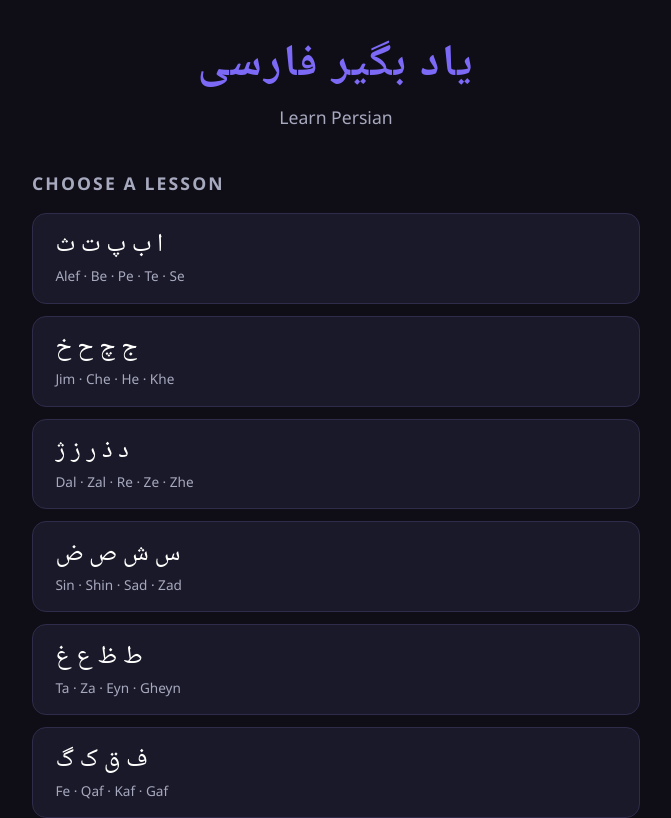
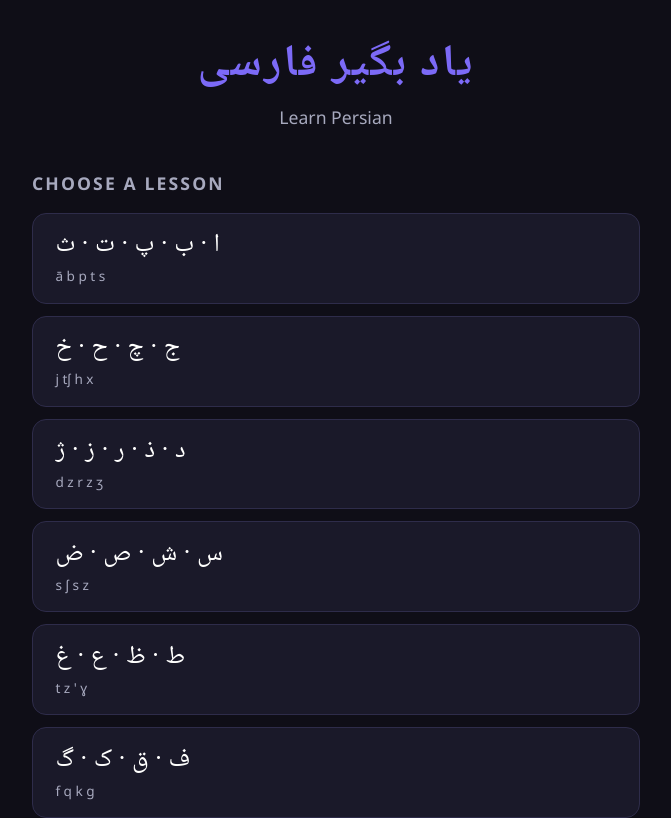
Before and after one commit to maxblock/learn-persian, a React (Vite) app: page / in a window 1280 px wide. Shown: the top 818 px of the page, without its empty margins (304-975 px from the left). Built offline with nearby package versions, Linux system fonts and the light colour scheme.

Commit message:
Generate lesson names from letters

```diff
--- a/src/data/lessons.js
+++ b/src/data/lessons.ts
@@ -45,57 +45,71 @@ export const ALPHABET = [
   { persian: 'ی', name: 'Ye',     roman: 'y' },
 ]
 
-export const LESSONS = [
-  {
+export interface Lesson {
+  id: string
+  title: string
+  description: string
+  letterKeys: string[]
+}
+
+export class LetterLesson implements Lesson {
+  id: string
+  title: string
+  description: string
+  letterKeys: string[]
+
+  constructor({ id, letterKeys }: { id: string; letterKeys: string[] }) {
+    this.id = id
+    this.title = letterKeys.join(' · ')
+    this.description = letterKeys.map(getLetter).map((l) => l!.roman).join(' ')
+    this.letterKeys = letterKeys
+  }
+}
+
+export const LESSONS: Lesson[] = [
+  new LetterLesson({
     id: 'lesson-1',
-    title: 'ا ب پ ت ث',
-    description: 'Alef · Be · Pe · Te · Se',
     letterKeys: ['ا', 'ب', 'پ', 'ت', 'ث'],
-  },
-  {
+  }),
+  new LetterLesson({
     id: 'lesson-2',
-    title: 'ج چ ح خ',
-    description: 'Jim · Che · He · Khe',
     letterKeys: ['ج', 'چ', 'ح', 'خ'],
-  },
-  {
+  }),
+  new LetterLesson({
     id: 'lesson-3',
-    title: 'د ذ ر ز ژ',
-    description: 'Dal · Zal · Re · Ze · Zhe',
     letterKeys: ['د', 'ذ', 'ر', 'ز', 'ژ'],
-  },
-  {
+  }),
+  new LetterLesson({
     id: 'lesson-4',
-    title: 'س ش ص ض',
-    description: 'Sin · Shin · Sad · Zad',
     letterKeys: ['س', 'ش', 'ص', 'ض'],
-  },
-  {
+  }),
+  new LetterLesson({
     id: 'lesson-5',
-    title: 'ط ظ ع غ',
-    description: 'Ta · Za · Eyn · Gheyn',
     letterKeys: ['ط', 'ظ', 'ع', 'غ'],
-  },
-  {
+  }),
+  new LetterLesson({
     id: 'lesson-6',
-    title: 'ف ق ک گ',
-    description: 'Fe · Qaf · Kaf · Gaf',
     letterKeys: ['ف', 'ق', 'ک', 'گ'],
-  },
-  {
+  }),
+  new LetterLesson({
     id: 'lesson-7',
-    title: 'ل م ن و ه ی',
-    description: 'Lam · Mim · Nun · Vav · He · Ye',
     letterKeys: ['ل', 'م', 'ن', 'و', 'ه', 'ی'],
-  },
+  }),
 ]
 
 /** Return the full letter object for a given Persian character. */
-export function getLetter(persian) {
+export function getLetter(persian: string) {
   return ALPHABET.find((l) => l.persian === persian)
 }
 
+/** Return the romanisation alternatives for a given set of lessons. */
+export function getRomanAlternativesFromLessons(...lessons: Lesson[]) {
+  const letters = lessons.flatMap((lesson) => getLessonLetters(lesson))
+  const romanSet = new Set(letters.map((l) => l!.roman))
+  return Array.from(romanSet)
+}
+
 /** Return the letters for a given lesson. */
-export function getLessonLetters(lesson) {
+export function getLessonLetters(lesson: Lesson) {
   return lesson.letterKeys.map(getLetter)
 }
--- a/src/pages/LandingPage.jsx
+++ b/src/pages/LandingPage.jsx
@@ -1,5 +1,5 @@
 import { useNavigate } from 'react-router-dom'
-import { LESSONS } from '../data/lessons'
+import { LESSONS } from '../data/lessons.ts'
 import './LandingPage.css'
 
 export default function LandingPage() {
```
